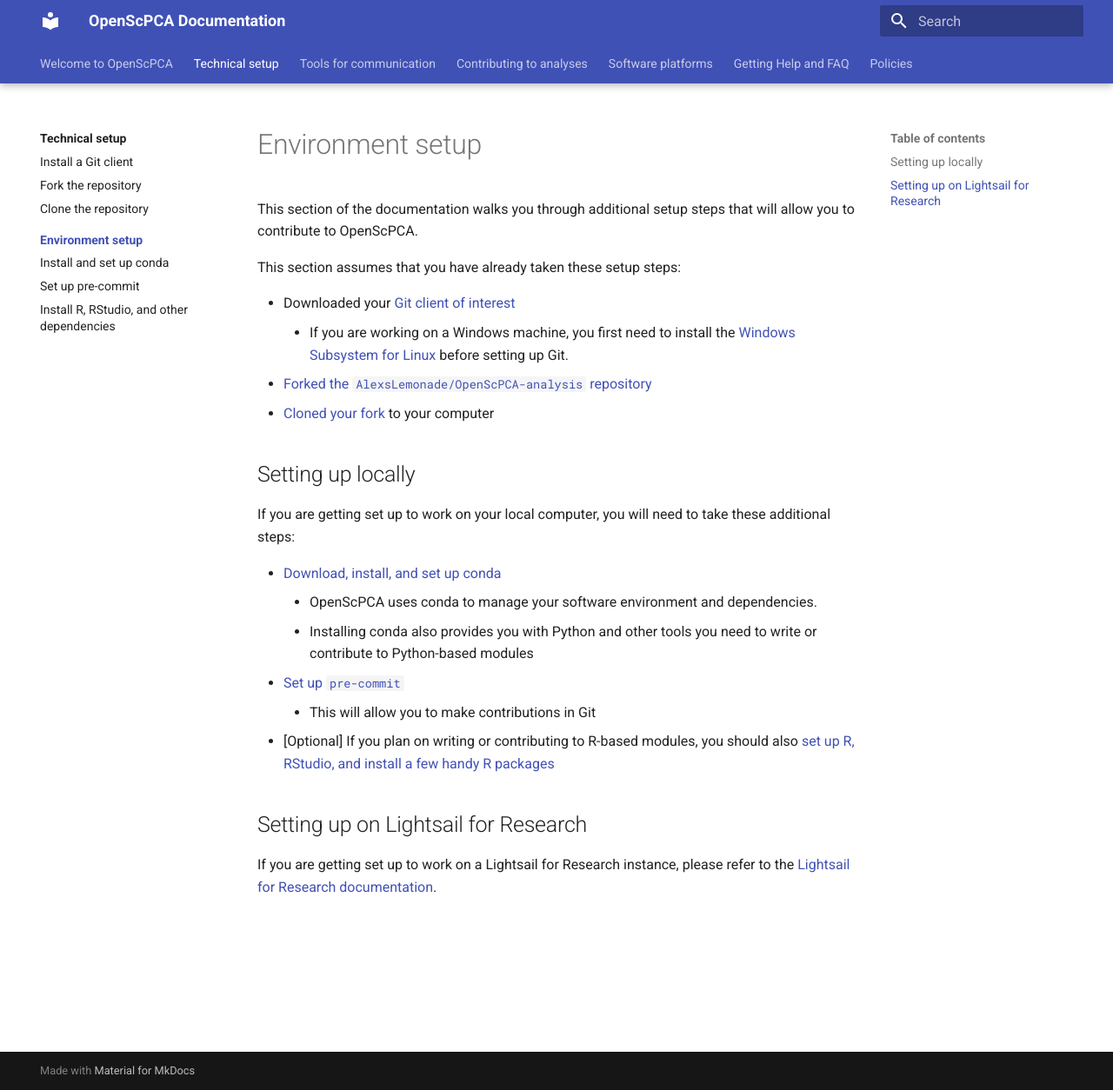
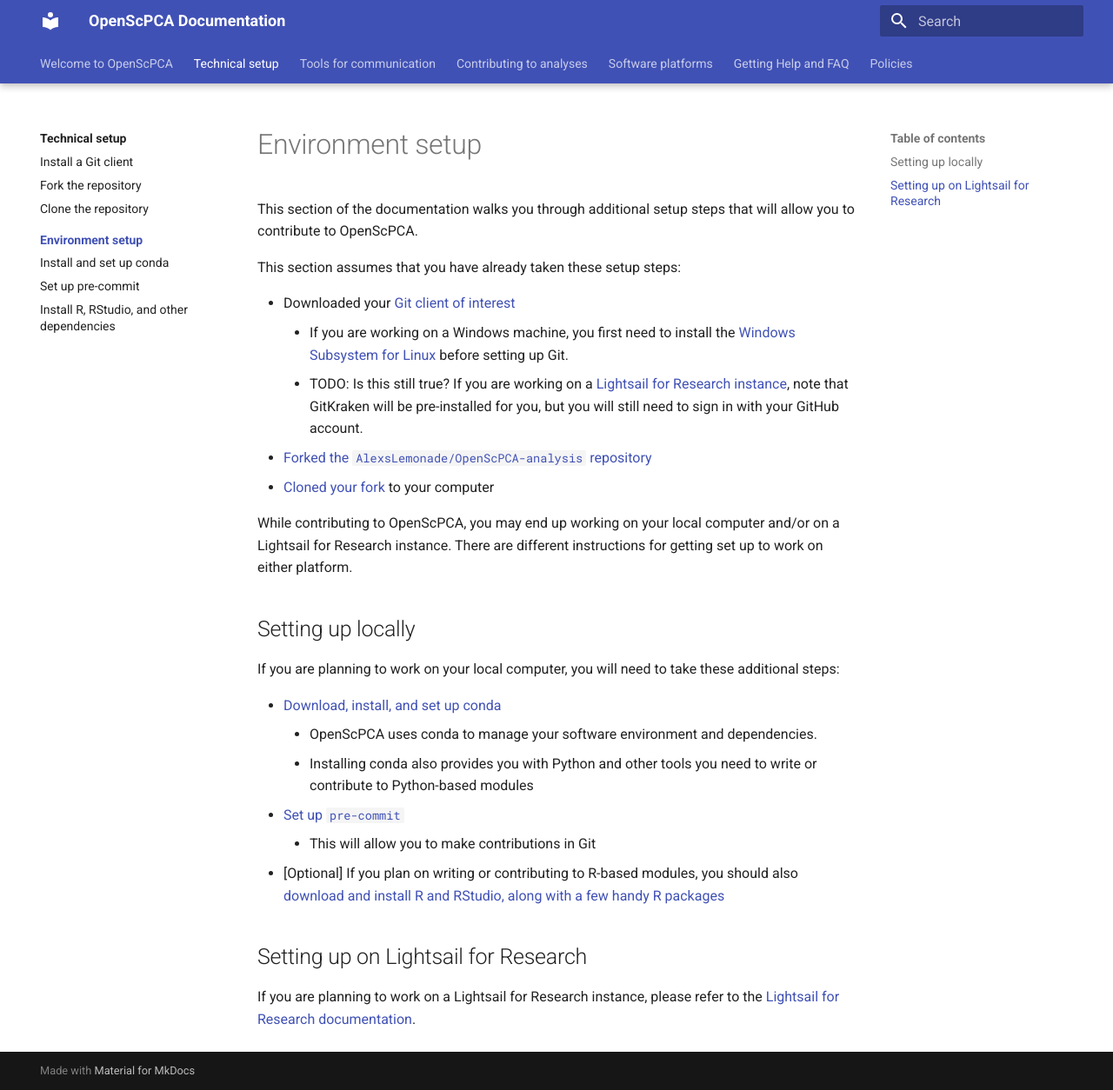
Before and after one commit to AlexsLemonade/OpenScPCA-analysis, an MkDocs documentation site: the page built from docs/technical-setup/environment-setup/index.md, in a window 1280 px wide and 1254 px high. Shown: the whole window at 87% size. Built offline with MkDocs 1.6.1 and Material for MkDocs 9.7.7, drawn with Linux system fonts in a browser that asks for light colours.

Commit message:
update in response to review

```diff
--- a/docs/technical-setup/environment-setup/index.md
+++ b/docs/technical-setup/environment-setup/index.md
@@ -6,20 +6,24 @@ This section assumes that you have already taken these setup steps:
 
 - Downloaded your [Git client of interest](../install-a-git-client.md)
     - If you are working on a Windows machine, you first need to install the [Windows Subsystem for Linux](STUB_LINK WSL instructions) before setting up Git.
+    - TODO: Is this still true? If you are working on a [Lightsail for Research instance](STUB_LINK for LSfR), note that GitKraken will be pre-installed for you, but you will still need to sign in with your GitHub account.
 - [Forked the `AlexsLemonade/OpenScPCA-analysis` repository](../fork-the-repo.md)
 - [Cloned your fork](../clone-the-repo.md) to your computer
 
+While contributing to OpenScPCA, you may end up working on your local computer and/or on a Lightsail for Research instance.
+There are different instructions for getting set up to work on either platform.
+
 ## Setting up locally
 
-If you are getting set up to work on your local computer, you will need to take these additional steps:
+If you are planning to work on your local computer, you will need to take these additional steps:
 
 - [Download, install, and set up conda](./setup-conda.md)
     - OpenScPCA uses conda to manage your software environment and dependencies.
     - Installing conda also provides you with Python and other tools you need to write or contribute to Python-based modules
 - [Set up `pre-commit`](./setup-precommit.md)
     - This will allow you to make contributions in Git
-- [Optional] If you plan on writing or contributing to R-based modules, you should also [set up R, RStudio, and install a few handy R packages](./install-r-rstudio.md)
+- [Optional] If you plan on writing or contributing to R-based modules, you should also [download and install R and RStudio, along with a few handy R packages](./install-r-rstudio.md)
 
 ## Setting up on Lightsail for Research
 
-If you are getting set up to work on a Lightsail for Research instance, please refer to the [Lightsail for Research documentation](STUB_LINK for LSfR).
+If you are planning to work on a Lightsail for Research instance, please refer to the [Lightsail for Research documentation](STUB_LINK for LSfR).
```
